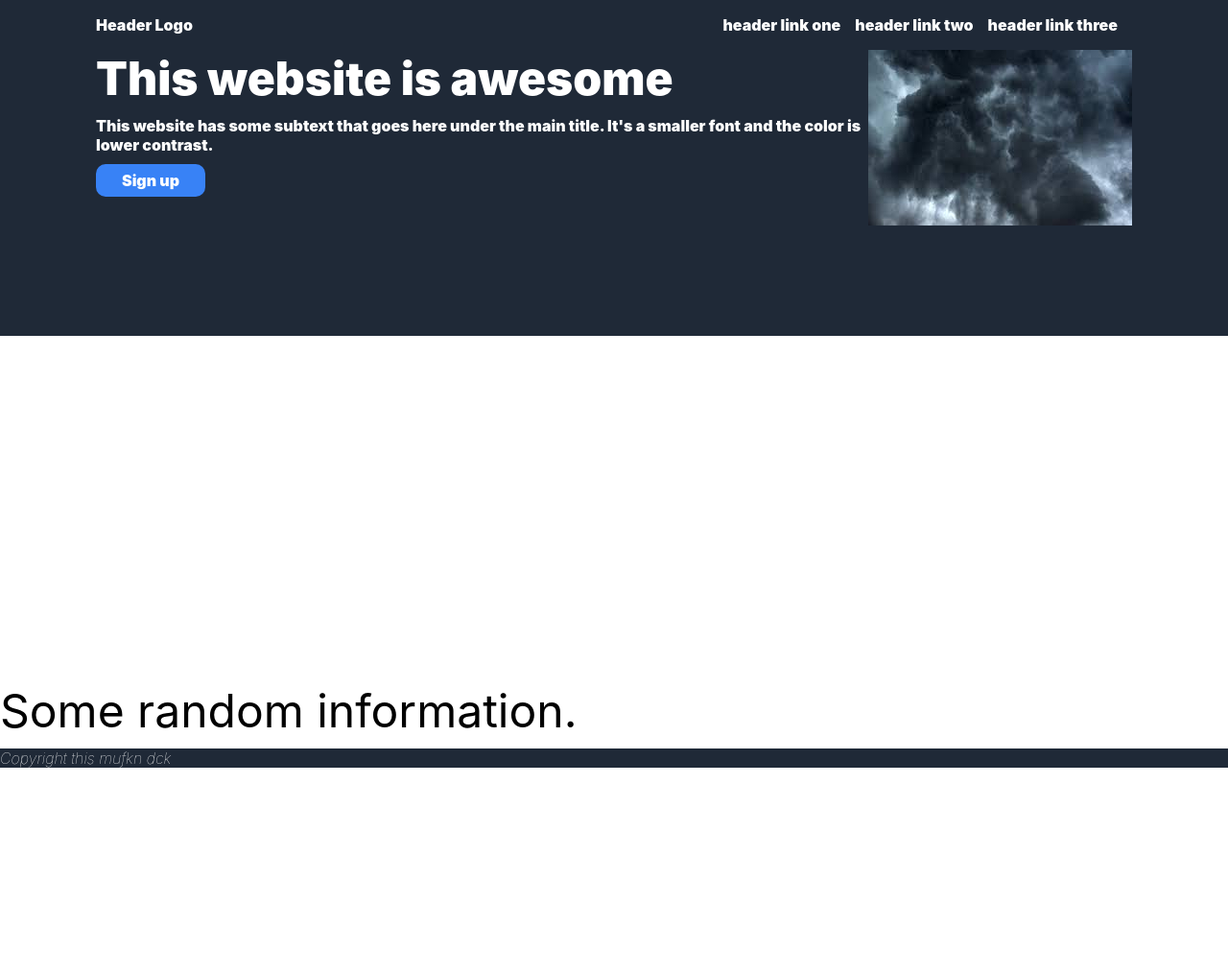
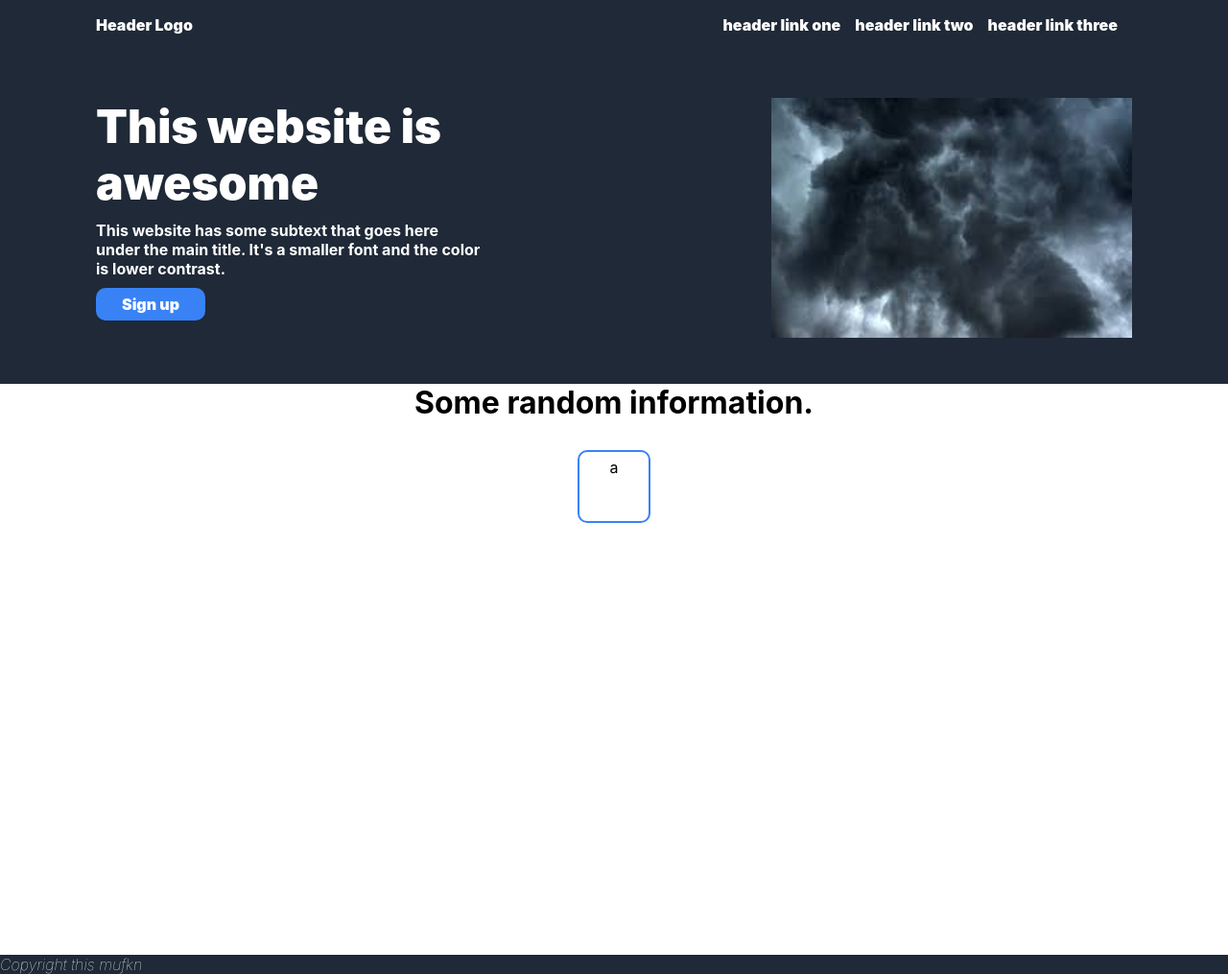
Before and after one commit to natetad/LandingPage, a plain HTML site: page index.html in a window 1280 px wide. Shown: the whole page at 96% size. Before the commit the page ends 800 px from the top, so only its background shows below. Drawn offline with Linux system fonts and the light colour scheme.

Commit message:
Landing Page, updated cards boxes, need to add more of those only have 1 now.

```diff
--- a/index.html
+++ b/index.html
@@ -43,10 +43,13 @@
         <div class = "title">
           Some random information.
         </div>
+        <div class = "boxes">
+          a
+        </div>
     </div>
 
     <div class="footer">
-      Copyright this mufkn dck
+      Copyright this mufkn
     </div>
 
   </body>
--- a/style.css
+++ b/style.css
@@ -31,7 +31,7 @@ body {
     color: white;
     font-size: 16px;
     font-weight: 900;
-    padding-bottom: 350px;
+    padding-bottom: 400px;
     margin-bottom: auto;
     flex-direction: column;
     padding-left: 100px;
@@ -43,6 +43,7 @@ body {
     display: flex;
     align-items: center;
     justify-content: space-between;
+    margin-bottom: 50px;
   }
 
   .logo {
@@ -61,13 +62,14 @@ body {
     flex-direction: row;
   }
 
-  .title {
+  .middle .title {
     font-size: 48px;
     margin-bottom: 10px;
   }
 
   .desc {
     margin-bottom: 10px;
+    font-weight: lighter;
   }
 
   .signup {
@@ -81,6 +83,8 @@ body {
 
   .image {
     display: flex;
+    margin-left: 300px;
+    height: 250px;
   }
 
   .footer {
@@ -90,6 +94,31 @@ body {
     font-style: italic;
   }
 
+  .cards .title {
+    display: flex;
+    font-size: 32px;
+    font-weight: bold;
+    justify-content: center;
+    margin-bottom: 480px;
+
+  }
+
+  .cards {
+    display: inline-block;
+    text-align: center;
+  }
+
+  .cards .boxes {
+    display: inline-block;
+    border: 2px solid #3882F6;
+    border-radius: 10px;
+    padding: 6px;
+    height: 60px;
+    width: 60px;
+    position: relative;
+    top: -450px;
+
+  }
  /*
  WHAT I STOPPED ON WAS SEEING DIFFERENCE BETWEEN .header.middle.middle-1.title and just .title seems like
  doesnt work with all the . extensions.
```
